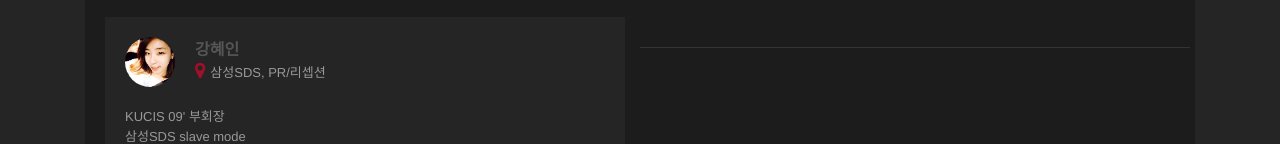
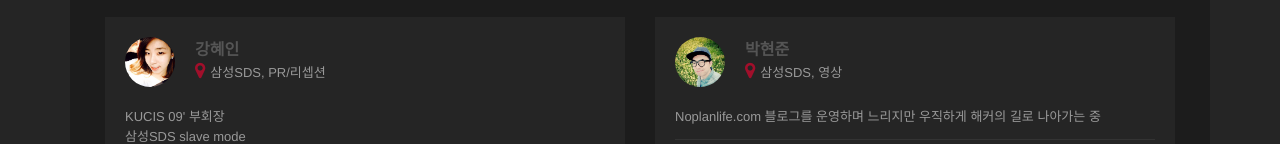
Before and after one commit to nababora77/boanproject, a plain HTML site: page staff.html in a window 1280 px wide. Shown: the part 1102-1246 px from the top of the page. Drawn offline with Linux system fonts and the light colour scheme.

Commit message:
Update staff.html

```diff
--- a/staff.html
+++ b/staff.html
@@ -276,8 +276,6 @@
 					<hr>
 				</div>
 	   		    </div>
-					<hr>
-				</div>
 			    <div class="col-sm-6">
 	      			<div class="profile-blog">
 					<img class="rounded-x" src="img/staff/PHJ.jpg" alt="">
```
